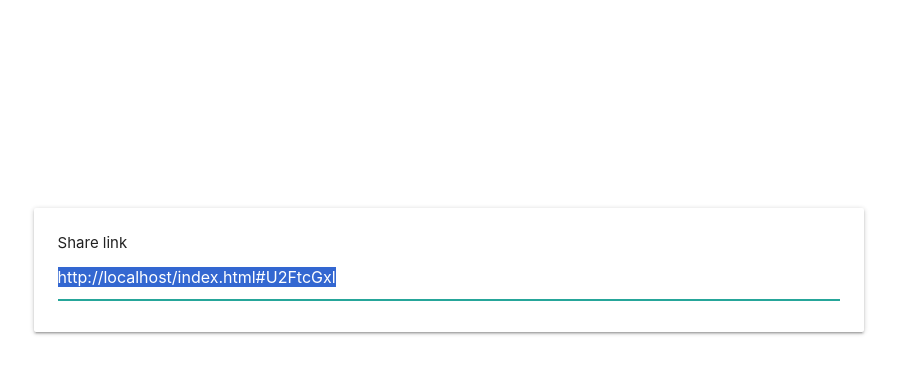
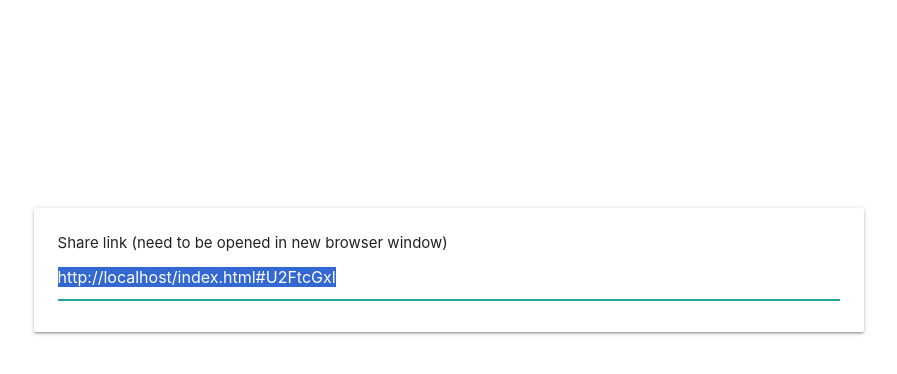
Before and after one commit to N00bG1rl/base64-encoding, a plain HTML site: page index.html in a window 1280 px wide. Both pictures are taken after typing "Sample" into the empty fields and a click on the button "ENCODE YOUR MESSAGE". Shown: the whole page, without its empty margins (191-1088 px from the left). Drawn offline with nearby package versions, Linux system fonts and the light colour scheme.

Commit message:
Helper text added

```diff
--- a/index.html
+++ b/index.html
@@ -44,7 +44,7 @@
 
         <div id="share-panel" class="card-panel hide">
           <div>
-            Share link
+            Share link (need to be opened in new browser window)
             <input id="link-share-input" />
           </div>
         </div>
```
